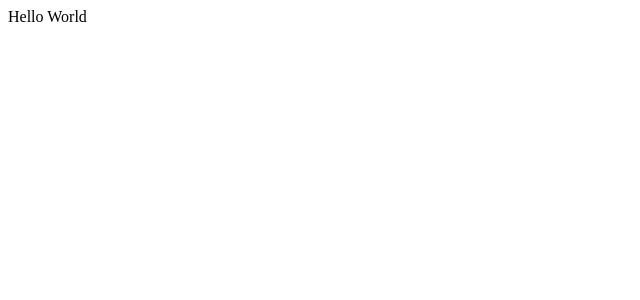
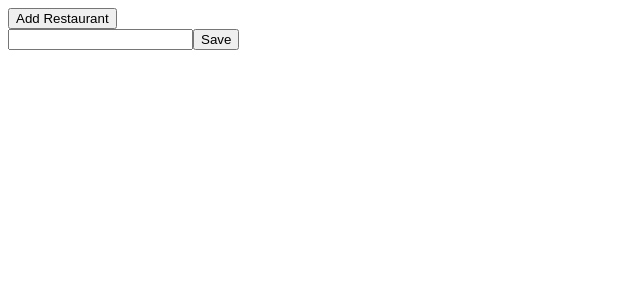
Before and after one commit to ilogan/codingitwrong-react-tdd, a React (Vite) app: page / in a window 1280 px wide. Shown: the top 300 px of the page, without its empty margins (0-640 px from the left). Built offline with nearby package versions, Linux system fonts and the light colour scheme.

Commit message:
Add a restaurant

```diff
--- a/src/App.js
+++ b/src/App.js
@@ -1,8 +1,12 @@
-import React, { useState } from "react";
+import React from "react";
+import RestaurantListPage from "./RestaurantListPage";
 
 function App() {
-  const [text, setText] = useState("World");
-  return <div className="hello">Hello {text}</div>;
+  return (
+    <div>
+      <RestaurantListPage />
+    </div>
+  );
 }
 
 export default App;
--- /dev/null
+++ b/src/NewRestaurantForm.js
@@ -0,0 +1,25 @@
+import React, { useState } from "react";
+
+function NewRestaurantForm({ onSave }) {
+  const [inputText, setInputText] = useState("");
+
+  const handleSave = e => {
+    e.preventDefault();
+    onSave(inputText);
+  };
+
+  return (
+    <div>
+      <input
+        type="text"
+        data-testid="newRestaurantName"
+        onChange={e => setInputText(e.target.value)}
+      />
+      <button data-testid="saveNewRestaurantButton" onClick={handleSave}>
+        Save
+      </button>
+    </div>
+  );
+}
+
+export default NewRestaurantForm;
--- /dev/null
+++ b/src/RestaurantList.js
@@ -0,0 +1,11 @@
+import React from "react";
+
+const RestaurantList = ({ restaurantNames }) => (
+  <ul>
+    {restaurantNames.map(restaurantName => (
+      <li key={restaurantName}>{restaurantName}</li>
+    ))}
+  </ul>
+);
+
+export default RestaurantList;
--- /dev/null
+++ b/src/RestaurantListPage.js
@@ -0,0 +1,22 @@
+import React, { useState } from "react";
+
+import NewRestaurantForm from "./NewRestaurantForm";
+import RestaurantList from "./RestaurantList";
+
+function RestaurantListPage() {
+  const [restaurantNames, setRestaurantNames] = useState([]);
+
+  const handleAddRestaurant = newRestaurantName => {
+    setRestaurantNames([newRestaurantName, ...restaurantNames]);
+  };
+
+  return (
+    <div>
+      <button data-testid="addRestaurantButton">Add Restaurant</button>
+      <NewRestaurantForm onSave={handleAddRestaurant} />
+      <RestaurantList restaurantNames={restaurantNames} />
+    </div>
+  );
+}
+
+export default RestaurantListPage;
```
Also changed, not shown: 2 other files (tests, documents, lock files or other folders).
